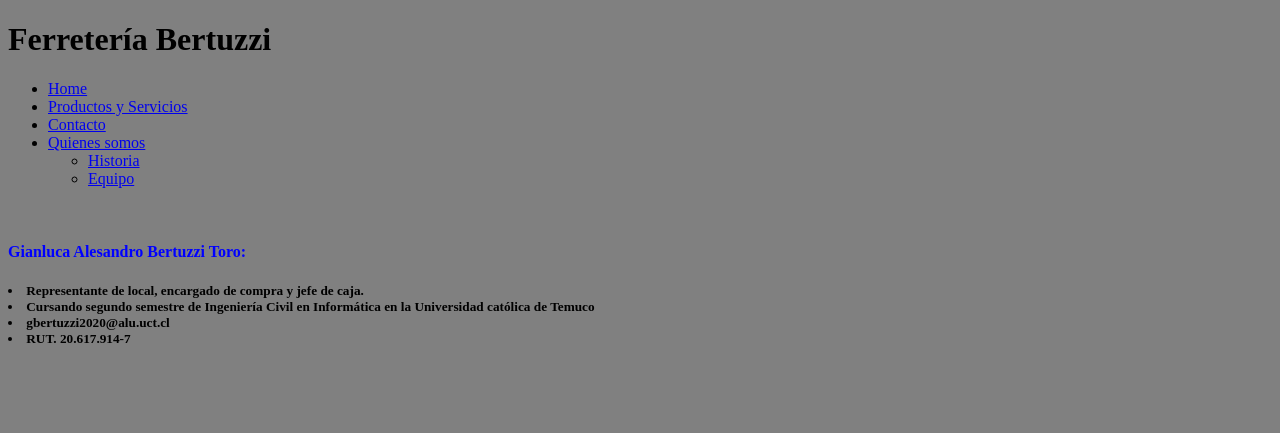
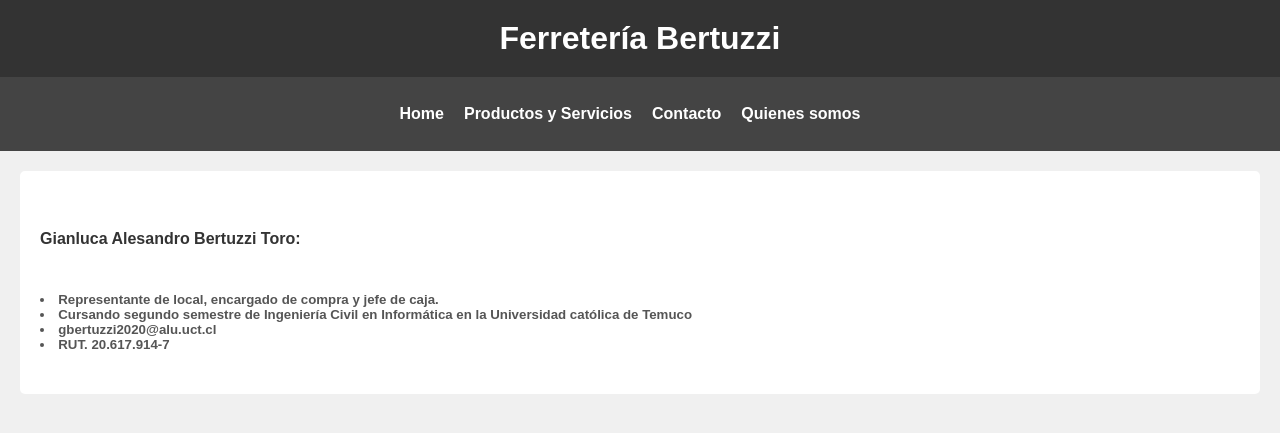
Before and after one commit to NelsonNeculhueque/Proyecto-Taller-Integral, a PHP site: page /equipo.html in a window 1280 px wide. Shown: the top 433 px of the page. Run offline with PHP 8.4, Linux system fonts and the light colour scheme.

Commit message:
css Style Equipo
Css Style

Co-Authored-By: AbdielAntonioMolinaCifuentes <135261424+AbdielAntonioMolinaCifuentes@users.noreply.github.com>

```diff
--- a/ferreteria_2.0/extra/05.css
+++ b/ferreteria_2.0/extra/05.css
@@ -1,9 +1,105 @@
-h4{
-    color:blue
+/* Estilos generales */
+body {
+    font-family: Arial, sans-serif;
+    background-color: #f0f0f0;
+    margin: 0;
+    padding: 0;
 }
 
+.container {
+    max-width: 1200px;
+    margin: 0 auto;
+    padding: 20px;
+}
 
-body{
-    background-image: none;
-    background-color: gray;
+/* Encabezado */
+#pri {
+    background-color: #333;
+    color: #fff;
+    text-align: center;
+    padding: 20px 0;
+    margin: 0;
 }
+
+/* Menú */
+#menu {
+    background-color: #444;
+    color: white;
+    padding: 2px 0;
+}
+
+.MenInicio {
+    display: flex;
+    justify-content: center;
+    padding: 10px 0;
+}
+
+.MenInicio li {
+    margin-right: 20px;
+    list-style: none;
+    position: relative;
+}
+
+.MenInicio a {
+    color: white;
+    font-weight: bold;
+    text-decoration: none;
+}
+
+.MenInicio ul {
+    display: none;
+    position: absolute;
+    background-color: #333;
+    z-index: 1;
+    top: 100%;
+    left: 0;
+}
+
+.MenInicio li:hover ul {
+    display: block;
+    flex-direction: column;
+}
+
+.MenInicio ul li {
+    margin: 0;
+}
+
+/* Contenido de la historia */
+#sec {
+    text-align: center;
+}
+
+#historia {
+    padding: 20px;
+    margin: 20px;
+    background-color: #fff;
+    border-radius: 5px;
+}
+
+#historia img {
+    float: left;
+    margin-right: 20px;
+}
+img {
+    float: left;
+    margin-right: 10px;
+    width: 100px;
+    height: 100px;}
+
+/* Información del equipo */
+#yo {
+    padding: 20px;
+    margin: 20px;
+    background-color: #fff;
+    border-radius: 5px;
+    display:grid;
+    align-items: center;
+}
+
+#yo h4 {
+    color: #333;
+}
+
+#yo h5 {
+    color: #555;
+}
```
